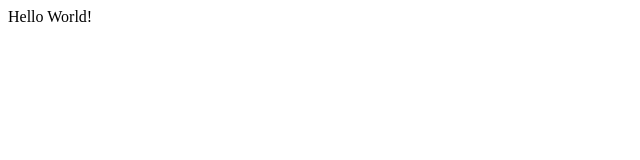
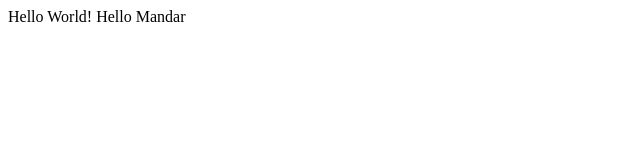
Before and after one commit to mandargithub007/test, a plain HTML site: page index.html in a window 1280 px wide. Shown: the whole page, without its empty margins (0-640 px from the left). Drawn offline with Linux system fonts and the light colour scheme.

Commit message:
Update index.html

```diff
--- a/index.html
+++ b/index.html
@@ -4,6 +4,6 @@
         <title>Basic Web Page</title>
     </head>
     <body>
-Hello World!
+Hello World! Hello Mandar
     </body>
 </html>
```
